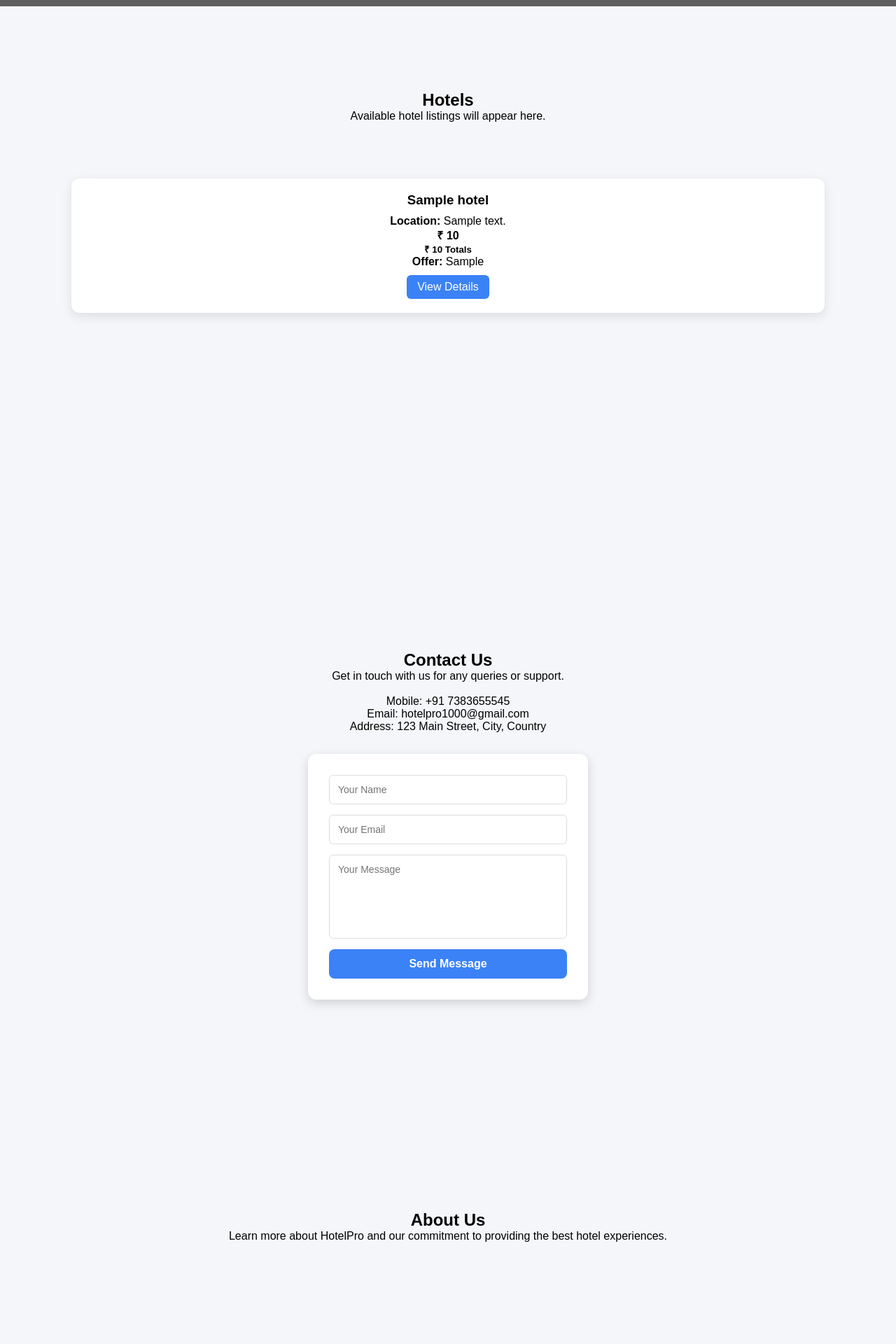
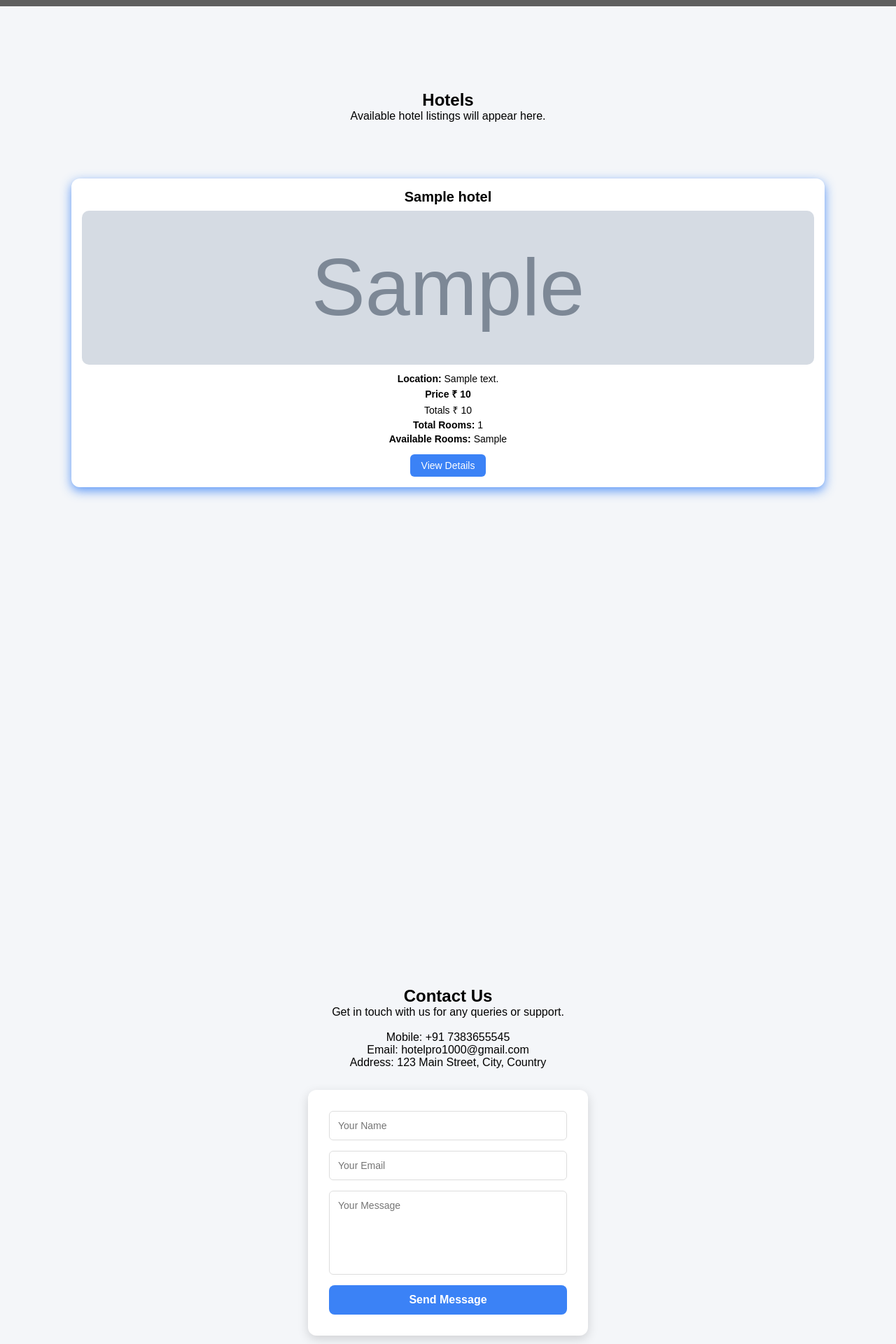
Before and after one commit to Veer-Patel7/vansh_veer_final, a Django app: template templates/customer/search.html in a window 1280 px wide. Shown: the part 791-2711 px from the top of the page at 70% size. Before the commit the page ends 2565 px from the top, so only its background shows below. Run offline with Django 3.2, Linux system fonts and the light colour scheme; the template is opened without the code that fills it: most values are stand-ins (such as "Sample title", 1, 10 or a date in 2020); grey boxes marked "Sample" are stand-in pictures; grey boxes are pictures that could not be loaded.

Commit message:
hotel card changes in search page

```diff
--- a/reviews/urls.py
+++ b/reviews/urls.py
@@ -1,7 +1,10 @@
 from django.urls import path
 from . import views
 
+app_name = "reviews"
 urlpatterns = [
+
+
 
     # hotel admin delete request
     path("request-delete/<int:id>/", views.request_delete),
@@ -10,4 +13,5 @@ urlpatterns = [
     path("approve/<int:id>/", views.approve_delete),
     path("reject/<int:id>/", views.reject_delete),
 
+    path("add-review/<int:hotel_id>/", views.add_review, name="add_review"),
 ]
--- a/static/customer/search.css
+++ b/static/customer/search.css
@@ -82,7 +82,7 @@ body{
     margin: 0 15px;
 }
 section {
-    height: 100vh;
+    height: 150vh;
     padding-top: 120px;
     text-align: center;
 }
@@ -221,6 +221,7 @@ section {
 /* ================= RESULTS ================= */
 .results-section{
     padding:80px 8%;
+    margin-bottom:150px;
 }
 
 .section-title{
@@ -231,35 +232,77 @@ section {
 
 .hotel-container{
     display:grid;
-    grid-template-columns:repeat(auto-fit, minmax(250px,1fr));
-    gap:20px;
+    grid-template-columns:repeat(auto-fit, minmax(280px,1fr));
+    gap:25px;
 }
+
+/* HOTEL CARD */
 
 .hotel-card{
     background:white;
-    padding:20px;
     border-radius:12px;
-    box-shadow:0 5px 15px rgba(0,0,0,0.1);
+    overflow:hidden;
+    box-shadow:0 5px 15px #3b83f6d6;
+    transition:0.3s;
+    padding:15px;
 }
 
+.hotel-card:hover{
+    transform:translateY(-5px);
+    box-shadow:0 10px 25px rgba(0,0,0,0.15);
+}
+
+/* HOTEL IMAGE */
+
+.hotel-image{
+    width:100%;
+    height:220px;
+    overflow:hidden;
+    border-radius:10px;
+    margin-bottom:12px;
+}
+
+.hotel-image img{
+    width:100%;
+    height:100%;
+    object-fit:cover;
+}
+
+/* TEXT */
+
 .hotel-card h3{
-    margin-bottom:10px;
+    font-size:20px;
+    margin-bottom:8px;
 }
+
+.hotel-card p{
+    margin:4px 0;
+    font-size:14px;
+}
+
+/* PRICE */
+
+.hotel-card h5{
+    color:#16a34a;
+    margin:5px 0;
+}
+
+/* BUTTON */
 
 .btn-book{
     display:inline-block;
     margin-top:10px;
     background:#3b82f6;
     color:white;
-    padding:8px 15px;
+    padding:8px 16px;
     border-radius:6px;
     text-decoration:none;
+    font-size:14px;
 }
 
 .btn-book:hover{
     background:#2563eb;
 }
-
 .profile-wrapper{
     position:absolute;
     top:270px;
@@ -371,7 +414,11 @@ section {
 }
 
 /* ===== CONTACT FORM ===== */
-
+#contact{
+    margin-top:120px;
+    padding:80px 8%;
+    text-align:center;
+}
 .contact-wrapper{
     display:flex;
     justify-content:center;
--- a/static/customer/search_results.css
+++ b/static/customer/search_results.css
@@ -78,7 +78,7 @@ body{
 }
 /* ===== NAVBAR ===== */
 .navbar{
-    background:#3b83f68e;
+    background:#054ab9;
     color:white;
     padding:15px 40px;
     font-size:20px;
--- a/templates/customer/auth.html
+++ b/templates/customer/auth.html
@@ -14,6 +14,11 @@
         <div class="form-box">
             <h2>Login</h2>
 <br>
+            {% if messages %}
+                {% for message in messages %}
+                    <p style="color: red;">{{ message }}</p>
+                {% endfor %}
+            {% endif %}
             <form method="POST" action="{% url 'accounts:customer_login' %}">
                 <input type="hidden" name="next" value="{{ next }}">
                 {% csrf_token %}
--- a/templates/customer/search.html
+++ b/templates/customer/search.html
@@ -37,12 +37,10 @@
 
             </nav>
 
+            <div class="auth-section">
 
-
-            <div class="auth-section">
-                <a href="{%url 'accounts:hotel_signup'%}">List Your Property Here</a>
                 {% if user.is_authenticated %}
-
+                {% comment %} <a href="{%url 'reviews:add_review' hotel_id=hotel.id%}">Add Your Review Here</a> {% endcomment %}
                 <div class="profile-dropdown">
                     <button class="profile-btn">
                         {{ user.first_name|default:"👤"|slice:":1"|upper }}
@@ -55,6 +53,7 @@
                 </div>
 
                 {% else %}
+                    <a href="{%url 'accounts:hotel_signup'%}">List Your Property Here</a>
                     <a href="{% url 'accounts:auth' %}" class="signin-btn">Sign In</a>
                 {% endif %}
             </div>
@@ -68,11 +67,6 @@
             <br>
             <h2>Find the best hotels at unbeatable prices. Book your stay with us today!</h2>
         </div>
-
-
-
-
-
 
         <!-- SEARCH FORM -->
         <form method="GET" action="{% url 'customer:search_results' %}" class="search-form">
@@ -120,16 +114,25 @@
                 {% for hotel in hotels %}
                 <div class="hotel-card">
                     <h3>{{ hotel.hotel_name }}</h3>
+                    <div class="hotel-image">
+                        {% if hotel.image %}
+                            <img src="{{ hotel.image.url }}">
+                        {% else %}
+                            <img src="{% static 'images/default-hotel.jpg' %}">
+                        {% endif %}
+                     </div>
                     <p><strong>Location:</strong> {{ hotel.address }}</p>
-                    <p><strong> ₹ {{ hotel.min_price }}</strong></p>
-                    <h5>₹ {{ hotel.max_price }} Totals</h5>
-                    <p><strong>Offer:</strong>
+                    <p><strong>Price ₹ {{ hotel.min_price }}</strong></p>
+                    <p> Totals ₹ {{ hotel.max_price }} </p>
+                    <p><strong> Total Rooms:</strong> {{ hotel.total_rooms }}</p>
+                    <p><strong>Available Rooms:</strong> {{ hotel.available_rooms }}</p>
+                    {% comment %} <p><strong>Offer:</strong>
                         {% if hotel.offers.first %}
                         {{ hotel.offers.first.get_offer_type_display }}
                         {% else %}
                         No Offer
                         {% endif %}
-                    </p>
+                    </p> {% endcomment %}
                     <a href="{% url 'customer:hotel_detail' hotel.id %}" class="btn-book">View Details</a>
                 </div>
                 {% endfor %}
@@ -138,9 +141,9 @@
             {% endif %}
         </div>
      </section>
-    </section>
-
-
+     </section>
+{% comment %}
+<br><br><br><br><br><br><br><br><br><br><br><br><br><br><br><br><br><br><br><br><br><br><br><br><br><br><br><br><br><br><br> {% endcomment %}
         <!-- contact  -->
 <section id="contact">
         <h1>Contact Us</h1>
@@ -164,7 +167,8 @@
     </form>
 </div>
 </section>
-
+<secttion>
+    </secttion>
   <!-- about -->
 <section id="about">
         <h1>About Us</h1>
--- a/templates/customer/verify.html
+++ b/templates/customer/verify.html
@@ -28,6 +28,7 @@
     <!-- VERIFY FORM -->
     <form method="post" id="otpForm">
         {% csrf_token %}
+
         <input type="hidden" name="email" value="{{ email }}">
         <input type="hidden" name="next" value="{{ next }}">
 
```
Also changed, not shown: accounts/views.py (+9 -6 lines), customer/views.py (+27 -28 lines), reviews/views.py (+49 -0 lines), templates/customer/review.html (added, +36 -0 lines), templates/review/review.html (added).
